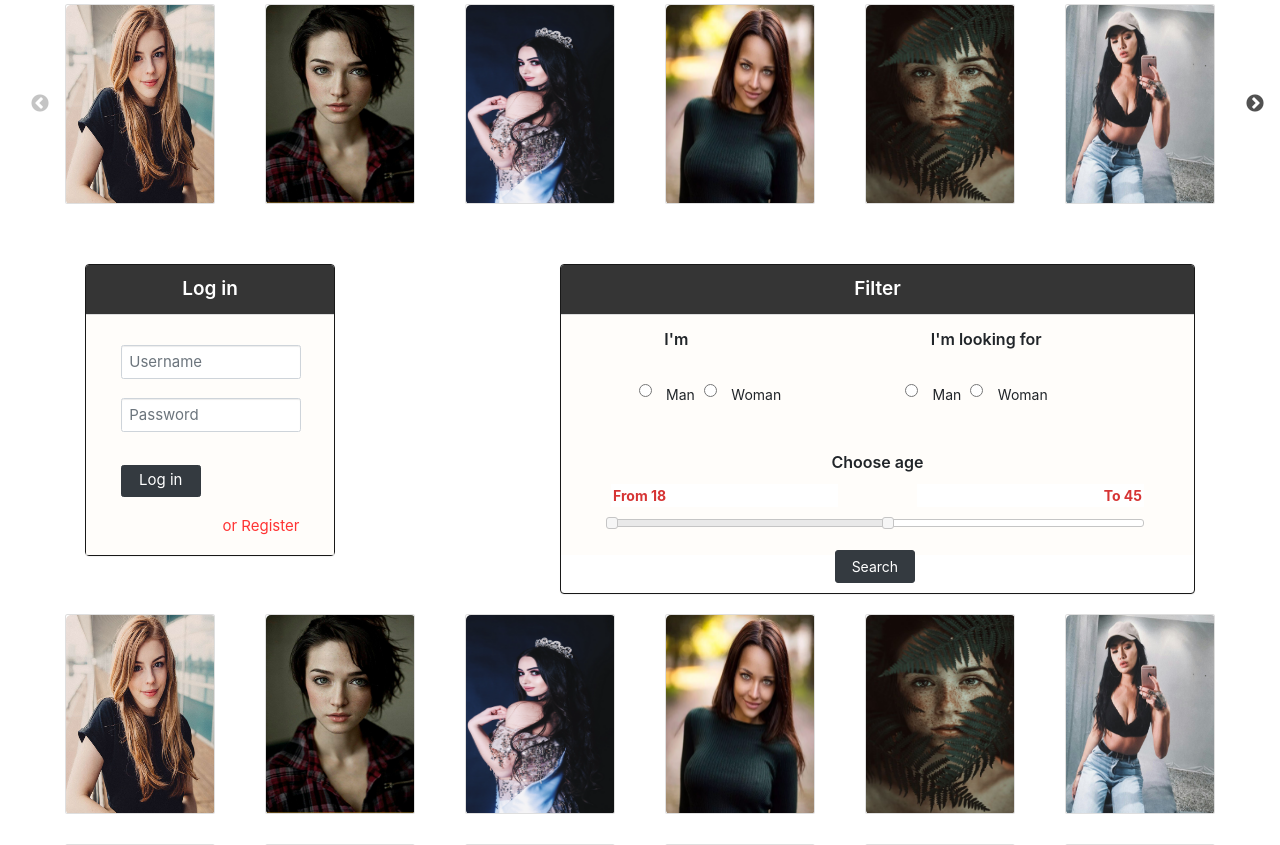
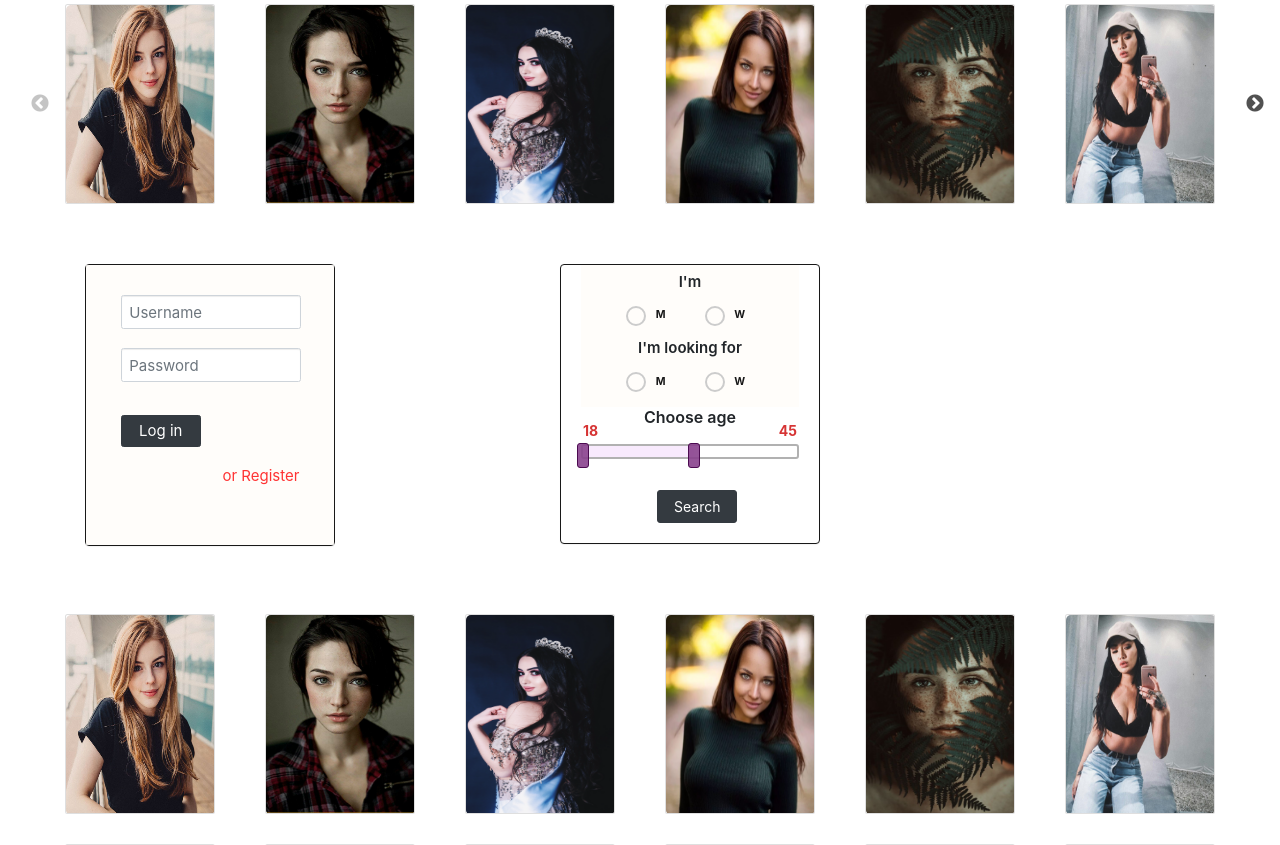
Before and after one commit to jar4i/lovoneo, a PHP site: page / in a window 1280 px wide. Shown: the part 96-941 px from the top of the page. Run offline with PHP 8.4, Linux system fonts and the light colour scheme; data comes from the database, SQL or seed files in the repository; data that the repository does not hold is empty; some libraries are stand-ins or nearby versions.

Commit message:
edit style for filter

```diff
--- a/index.php
+++ b/index.php
@@ -70,39 +70,38 @@ $_SESSION['state'] = $_POST['state'];
                 </div>
                 <div class=" form-log col-md-7">
 			    <div class="panel panel-2 panel-default">
-				    <div class="panel-heading">Filter</div>
 				        <div class="panel-body">
                             <form class="search rel" action="search_form.php" method="post">
                                 <div class="container">
                                     <div class="row">
-                                        <div class="col-md-6 col-sm-12 rel">
-                                            <h4 class="center-i">I'm</h4>
-                                            <div class="form-check inline-block rel">
-                                              <input class="form-check-input radio1" type="radio" name="Radios1" id="r1-m" value="male" >
-                                              <label class="form-check-label" for="r1-m">
-                                                Man
-                                              </label>
-                                            </div>
-                                            <div class="form-check inline-block rel">
-                                              <input class="form-check-input radio1" type="radio" name="Radios1" id="r1-f" value="female">
-                                              <label class="form-check-label" for="r1-f">
-                                                Woman
-                                              </label>
+                                        <div class="col-md-12 rel">
+                                            <h4 class="center search-text">I'm</h4>
+                                            <div class="labeles-div">
+                                                <label class="labeles">
+                                                    <input class="radio radio1" type="radio" name="Radios1" id="r1-m" value="male" >
+                                                    <span class="radio-custom"></span>
+                                                    <span class="label">M</span>
+                                                </label>
+                                                <label class="labeles">
+                                                    <input class="radio radio1" type="radio" name="Radios1" id="r1-f" value="female" >
+                                                    <span class="radio-custom"></span>
+                                                    <span class="label">W</span>
+                                                </label>
                                             </div>
                                         </div>
-                                        <div class="col-md-6 col-sm-12 rel">
-                                            <h4 class="center-i">I'm looking for</h4>
-                                            <div class="form-check inline-block rel">
-                                              <input class="form-check-input radio2" type="radio" name="Radios2" id="r2-m" value="male" >
-                                              <label class="form-check-label" for="r2-m">
-                                                Man
-                                              </label>
-                                            </div>
-                                            <div class="form-check inline-block rel">
-                                              <input class="form-check-input radio2" type="radio" name="Radios2" id="r2-f" value="female">
-                                              <label class="form-check-label" for="r2-f">
-                                                Woman
-                                              </label>
+                                        <div class="col-md-12 rel">
+                                            <h4 class="center  search-text">I'm looking for</h4>
+                                            <div class="labeles-div">
+                                                <label class="labeles">
+                                                    <input class="radio radio2" type="radio" name="Radios2" id="r2-m" value="male" >
+                                                    <span class="radio-custom"></span>
+                                                    <span class="label">M</span>
+                                                </label>
+                                                <label class="labeles">
+                                                    <input class="radio radio2" type="radio" name="Radios2" id="r2-f" value="female" >
+                                                    <span class="radio-custom"></span>
+                                                    <span class="label">W</span>
+                                                </label>
                                             </div>
                                         </div>
                                     </div>
@@ -151,7 +150,6 @@ $_SESSION['state'] = $_POST['state'];
         </div>
     </div>
 </section>
-
 <script src="https://code.jquery.com/jquery-1.12.4.js"></script>
     <script src="https://code.jquery.com/ui/1.12.1/jquery-ui.js"></script>
 <script type="text/javascript" src="//code.jquery.com/jquery-migrate-1.2.1.min.js"></script>
@@ -178,12 +176,12 @@ $( function() {
       max: 70,
       values: [ 18, 45 ],
       slide: function( event, ui ) {
-        $( "#amount" ).val(  "From " + ui.values[ 0 ]  );
-        $( "#amount-2" ).val( "To " +   ui.values[ 1 ] );
+        $( "#amount" ).val( ui.values[ 0 ]  );
+        $( "#amount-2" ).val( ui.values[ 1 ] );
       }
     });
-    $( "#amount" ).val(  "From " + $( "#slider-range" ).slider( "values", 0 ) );
-	$( "#amount-2" ).val( "To " + $( "#slider-range" ).slider( "values", 1 ) );
+    $( "#amount" ).val($( "#slider-range" ).slider( "values", 0 ) );
+	$( "#amount-2" ).val(  $( "#slider-range" ).slider( "values", 1 ) );
   } );
   </script>
 <script type="text/javascript">
--- a/login.php
+++ b/login.php
@@ -64,7 +64,6 @@ if(isset($_POST["login"]))
 	<body>
 		<div class=" form-log">
 			<div class="panel panel-default">
-				<div class="panel-heading">Log in</div>
 				<div class="panel-body rel">
 					<form method="post">
 						<?php echo $message; ?>
--- a/search_form.php
+++ b/search_form.php
@@ -141,6 +141,7 @@
         </div>
     </div>
 </section>
+
 <script src="https://code.jquery.com/jquery-1.12.4.js"></script>
     <script src="https://code.jquery.com/ui/1.12.1/jquery-ui.js"></script>
 <script type="text/javascript" src="//code.jquery.com/jquery-migrate-1.2.1.min.js"></script>
--- a/style.css
+++ b/style.css
@@ -91,7 +91,7 @@ ul{
   margin-top: 60px;
   width: 100%;
 }
-.form-signin .form-log{
+.section-control .form-log{
   width: 250px;
   height: 350px;
 }
@@ -99,9 +99,11 @@ ul{
   border-color: #181818 !important;
 
 }
+.form-signin .panel-body{
+  height: 280px;}
 .section-control .panel-body{
-  height: 240px;
   background: #fffdf9cb;
+  padding: 0 !important;
 }
 .section-control .email,
  .section-control .password,
@@ -138,12 +140,28 @@ ul{
   color: #ff6b6b !important;
   transition: 1000ms;
 }
-.section-control .panel-heading{
-  text-align: center;
-  color: #ffffff !important;
-  font-size: 19px;
-  font-weight: 600 !important;
-  background: #353535 !important;
+
+
+
+/*filter*/
+.labeles-div{
+  margin-left: 30px;
+}
+.labeles{
+  margin-top: 8px;
+  margin-right: 30px;
+  font-size: 14px;
+  display: inline-block;
+}
+.search-text{
+font-weight: 600;
+padding-top: 8px;
+}
+.panel-2{
+  height: 280px;
+  width: 260px;
+  padding-left: 20px;
+  padding-right: 20px;
 }
 .panel-2 .form-check {
   margin-right: 50px;
@@ -157,14 +175,6 @@ padding-top: 50px;
     font-weight: 400;
   }
 
-/*filter*/
-.center-i{
-  position: absolute;
-  left: 20%;
-  margin-bottom: 10px;
-  font-size: 16px;
-  font-weight: 600;
-}
 .slider-age{
   font-size: 16px;
   font-weight: 600;
@@ -173,14 +183,16 @@ padding-top: 50px;
   position: absolute;
   font-size: 14px;
   color:#d63434;
+  width: 50px;
+  top: -20px;
 }
 .search-btn-block{
   position: absolute;
-  top: 220px;
-  left: 42%;
+  top: 225px;
+  left: 35%;
 }
 #slider-range{
-  margin-top: 45px;
+  margin-top: 15px;
 }
 #amount{
   left: 0;
@@ -195,18 +207,12 @@ padding-top: 50px;
 }
 .slider{
   position: absolute;
-  top: 120px;
+  top: 140px;
   left: 0;
   right: 0;
 }
-.search{
-  margin-left: 35px;
-  margin-right: 35px;
-}
-.panel-2{
-  height: 330px;
 
-}
+
 .panel-2 label{
   cursor: pointer;
 }
@@ -214,6 +220,69 @@ padding-top: 50px;
   font-size: 14px;
   width: 80px;
 }
+.ui-slider-horizontal{
+  height: 15px !important;
+}
+.ui-widget.ui-widget-content{
+  border: 2px solid #b1b1b1 !important;
+}
+.ui-widget-header{
+  background: #f8eafd !important;
+}
+.ui-state-default, .ui-widget-content .ui-state-default, .ui-widget-header .ui-state-default, .ui-button, html .ui-button.ui-state-disabled:hover, html .ui-button.ui-state-disabled:active{
+  border: 1px solid #4b0a50 !important;
+  background: #88418de6 !important;
+}
+.ui-state-hover, .ui-widget-content .ui-state-hover, .ui-widget-header .ui-state-hover, .ui-state-focus, .ui-widget-content .ui-state-focus, .ui-widget-header .ui-state-focus, .ui-button:hover, .ui-button:focus{
+  border: 1px solid #4b0a50 !important;
+  background: #4b0a50 !important;
+  cursor: pointer;
+}
+.ui-state-active, .ui-widget-content .ui-state-active, .ui-widget-header .ui-state-active, a.ui-button:active, .ui-button:active, .ui-button.ui-state-active:hover{
+  border: 1px solid #3a094d !important;
+  background: #ecbffd !important;
+}
+.ui-slider .ui-slider-handle{
+  width: 12px !important;
+  height: 25px !important;
+}
+
+.radio {
+	display: none;
+}
+
+.radio-custom {
+	width: 20px;
+	height: 20px;
+	border: 2px solid #ccc;
+	border-radius: 3px;
+	position: relative;
+}
+
+.radio-custom,
+.label {
+	display: inline-block;
+	vertical-align: middle;
+}
+.label {
+  color: #181818 !important;
+}
+.radio:checked + .radio-custom::before {
+	content: "";
+	display: block;
+	position: absolute;
+	top: 2px;
+	right: 2px;
+	bottom: 2px;
+	left: 2px;
+	background: #413548;
+	border-radius: 2px;
+}
+.radio-custom,
+.radio:checked + .radio-custom::before {
+	border-radius: 50%;
+}
+
 /*section-pages users-card  */
 
 @keyframes move {
```
Lines whose indentation alone changed are shown as unchanged.
